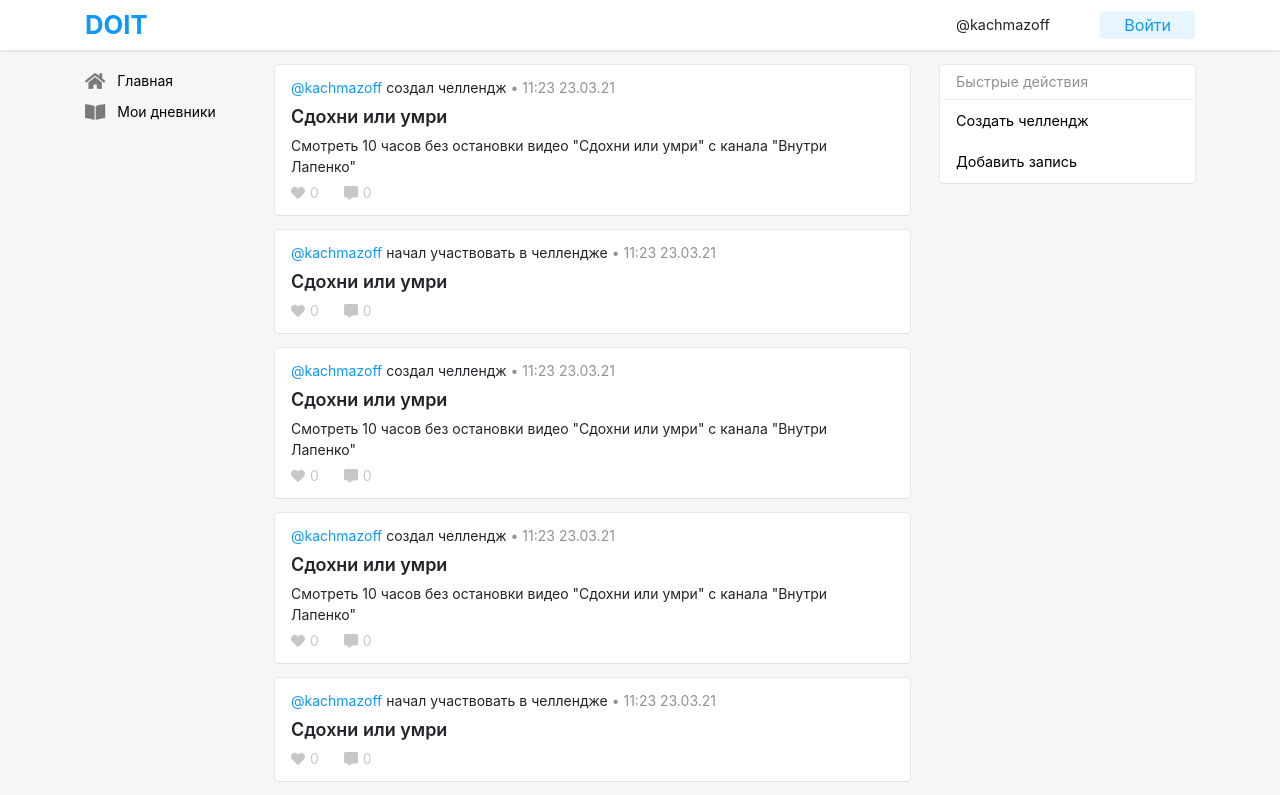
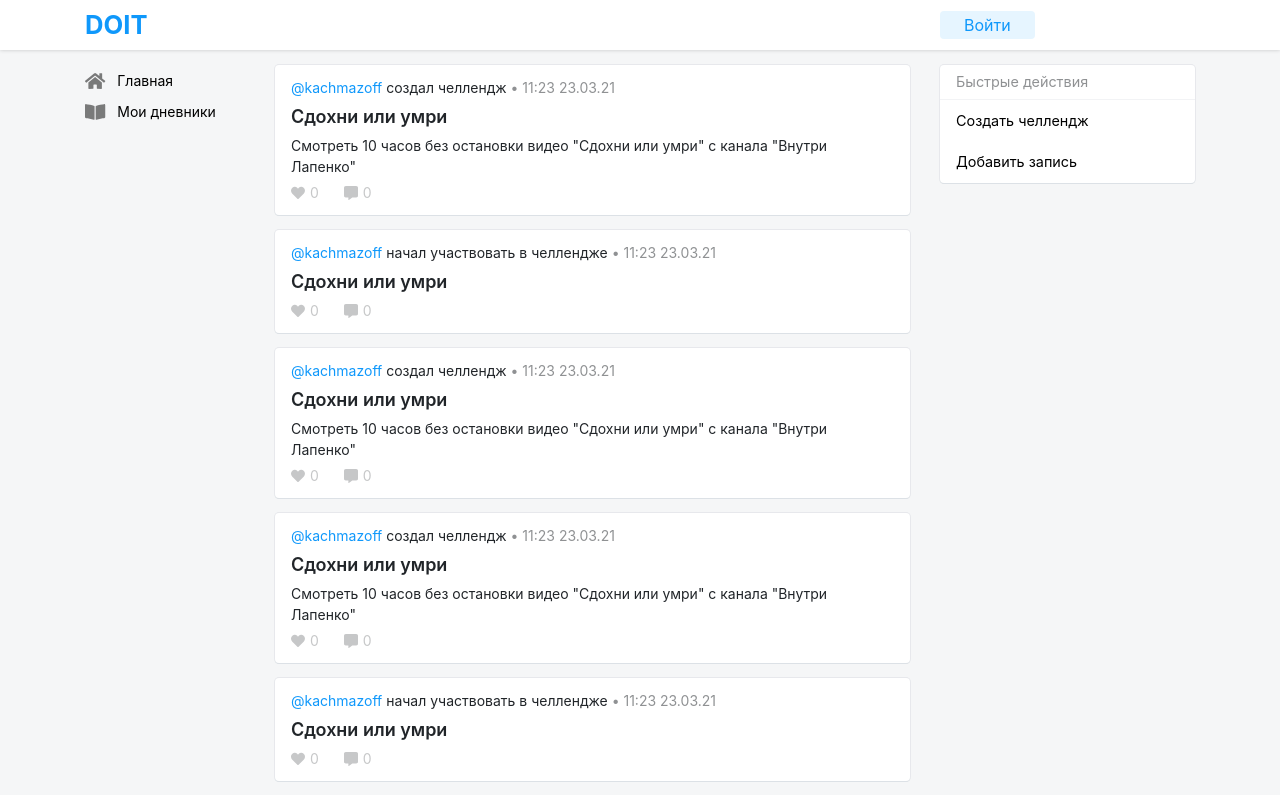
Before and after one commit to kachmazoff/doit-web, a React app: page / in a window 1280 px wide. Shown: the top 795 px of the page. Built offline with nearby package versions, Linux system fonts and the light colour scheme.

Commit message:
Add username prop to PageHeader

```diff
--- a/src/App.tsx
+++ b/src/App.tsx
@@ -11,10 +11,18 @@ import {
 } from "./pages";
 
 export const App = () => {
+  const [username, setUsername] = React.useState("");
+
+  React.useEffect(() => {
+    const user = JSON.parse(localStorage.getItem("user"));
+
+    setUsername(user?.username);
+  }, []);
+
   return (
     <BrowserRouter>
       <div>
-        <PageHeader />
+        <PageHeader username={username} />
         <Container fluid="md">
           <Row>
             <Col xs={2}>
--- a/src/components/PageHeader/PageHeader.tsx
+++ b/src/components/PageHeader/PageHeader.tsx
@@ -4,7 +4,7 @@ import { Link } from "react-router-dom";
 import { Button } from "../Button";
 import styles from "./pageHeader.module.css";
 
-export const PageHeader = () => {
+export const PageHeader = ({ username }) => {
   return (
     <header className={styles.wrapper}>
       <Container fluid="md">
@@ -16,8 +16,11 @@ export const PageHeader = () => {
           </Col>
           <Col></Col>
           <Col xs={3} className={styles.right}>
-            <span className={styles.username}>@kachmazoff</span>
-            <Button className={styles.singnIn}>Войти</Button>
+            {!!username ? (
+              <span className={styles.username}>@{username}</span>
+            ) : (
+              <Button className={styles.singnIn}>Войти</Button>
+            )}
           </Col>
         </Row>
       </Container>
```
